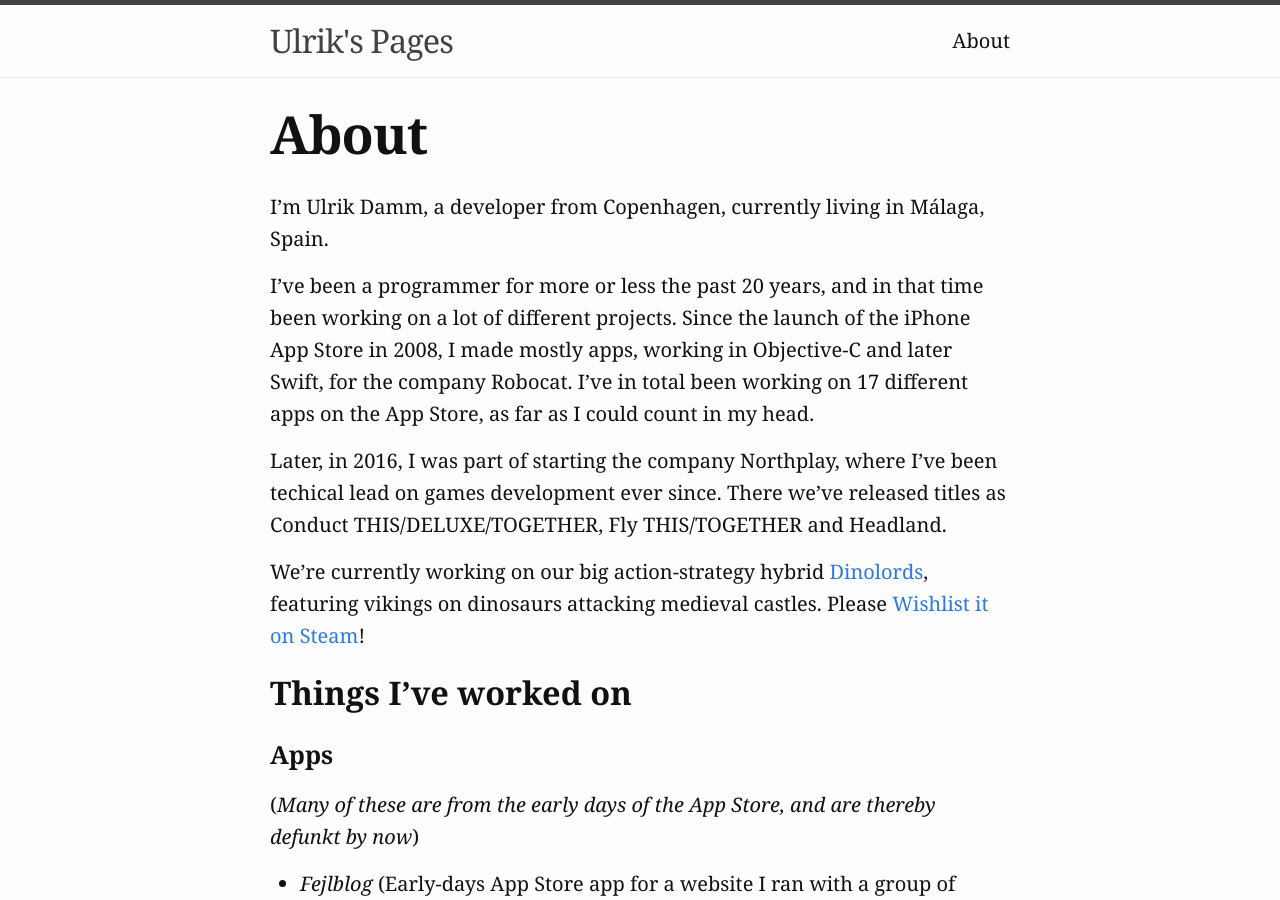
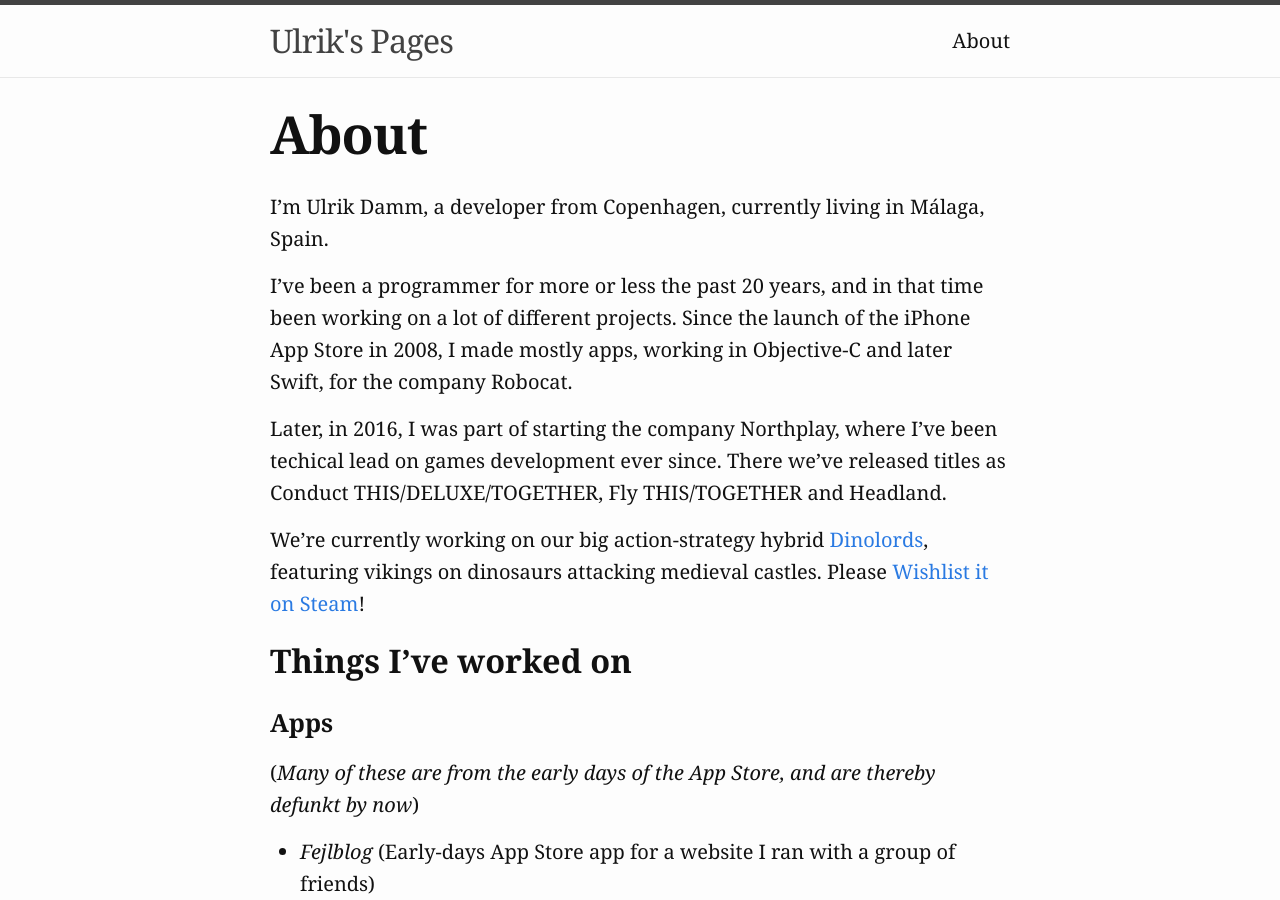
Before and after one commit to ulrikdamm/Ulrikdamm.github.io, a Jekyll site: the page built from about.markdown, in a window 1280 px wide and 900 px high. Built offline with Jekyll 4.4.1, drawn with Linux system fonts in a browser that asks for light colours.

Commit message:
Updated about

```diff
--- a/about.markdown
+++ b/about.markdown
@@ -7,7 +7,7 @@ permalink: /about/
 I'm Ulrik Damm, a developer from Copenhagen, currently living in Málaga, Spain.
 
 I've been a programmer for more or less the past 20 years, and in that time been working on a lot of different projects.
-Since the launch of the iPhone App Store in 2008, I made mostly apps, working in Objective-C and later Swift, for the company Robocat. I've in total been working on 17 different apps on the App Store, as far as I could count in my head.
+Since the launch of the iPhone App Store in 2008, I made mostly apps, working in Objective-C and later Swift, for the company Robocat.
 
 Later, in 2016, I was part of starting the company Northplay, where I've been techical lead on games development ever since. There we've released titles as Conduct THIS/DELUXE/TOGETHER, Fly THIS/TOGETHER and Headland.
 
```
